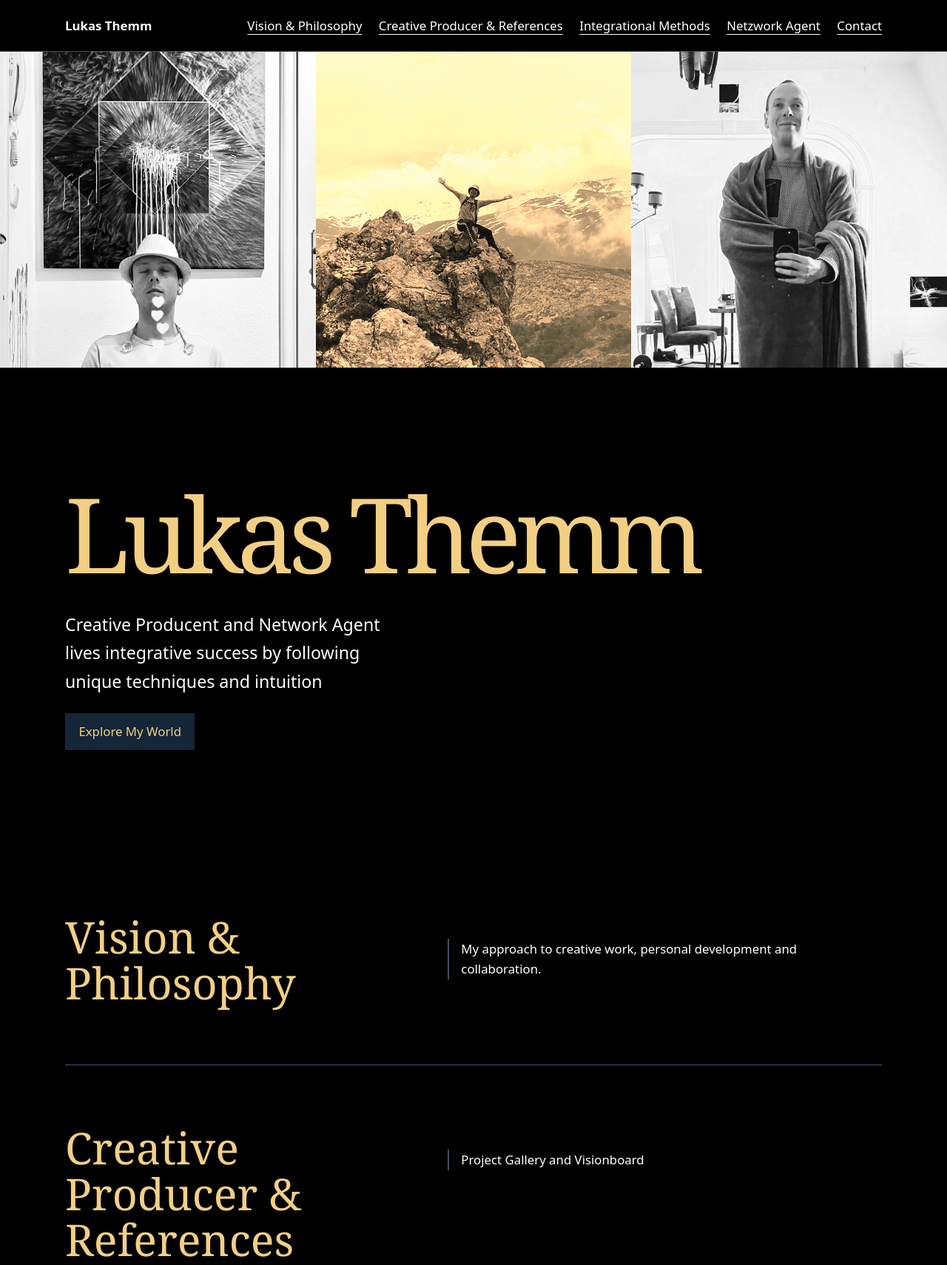
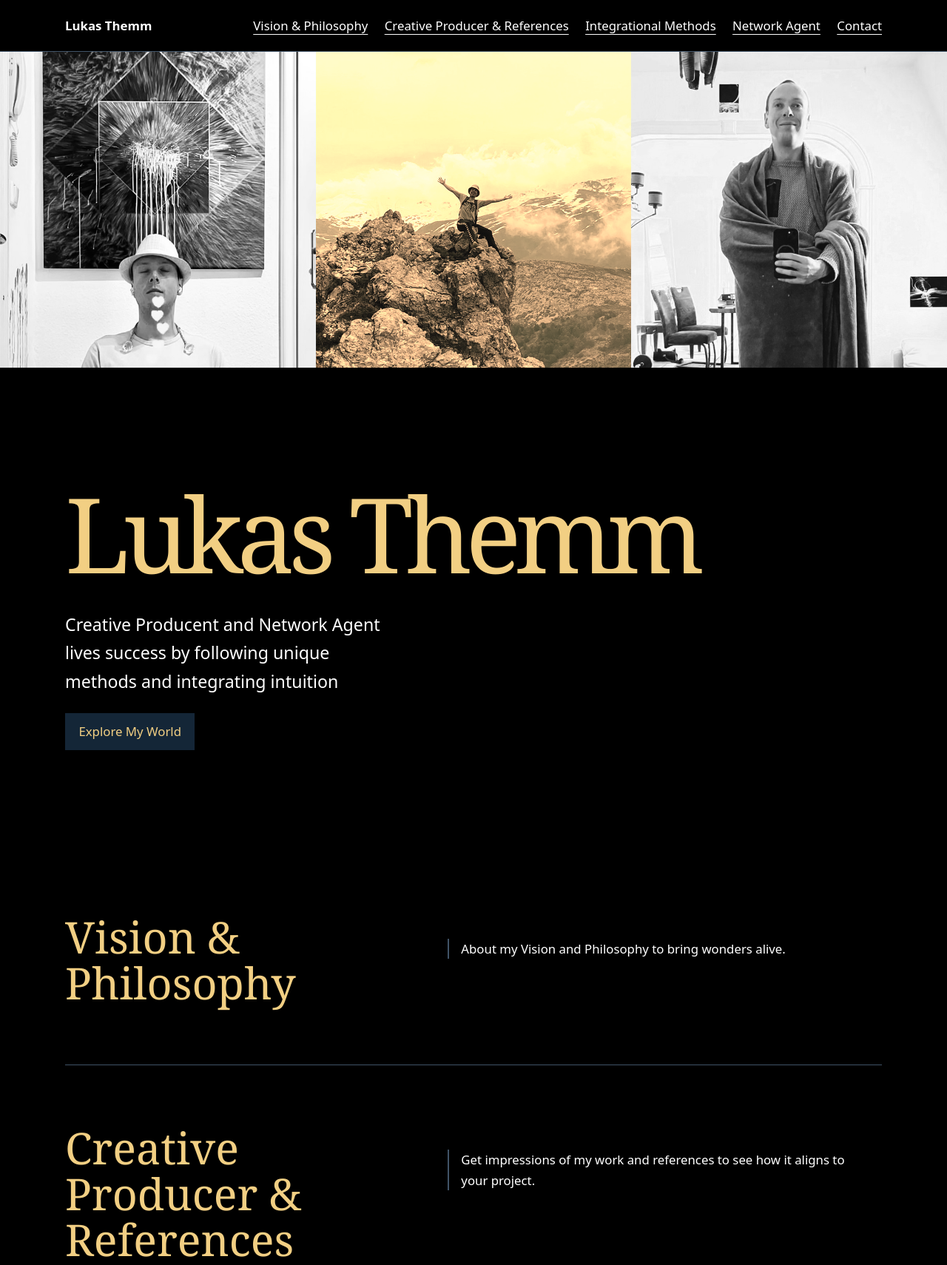
Before and after one commit to LukasThemm/lukas-themm-website, a plain HTML site: page index.html in a window 1280 px wide. Shown: the top 1710 px of the page at 74% size. Drawn offline with Linux system fonts and the light colour scheme.

Commit message:
Update index.html

```diff
--- a/index.html
+++ b/index.html
@@ -17,19 +17,19 @@ section{padding-block:clamp(2.6rem,7vw,5rem);border-bottom:1px solid var(--line)
 form,label{display:grid;gap:.5rem}form{gap:1rem}input,textarea,button{font:inherit;padding:.5rem}footer a{margin-right:1rem}
 @media(max-width:36rem){.banner{grid-template-columns:1fr}}
 input,textarea,button{background:#101820;color:var(--ink);border:1px solid var(--line)}button:disabled{opacity:.65}</style><style>html body{color:#fff}body header a,body footer a{color:#fff}body h1,body h2,body h3,body .button,body .button:hover{color:#f2cf83}body input,body textarea{color:#fff}body button{color:#f2cf83}</style>
-<header id="top"><div class="wrap"><a class="brand" href="#top">Lukas Themm</a><nav aria-label="Main navigation"><a href="vision.html">Vision &amp; Philosophy</a><a href="work.html">Creative Producer &amp; References</a><a href="methods.html">Integrational Methods</a><a href="network.html">Netzwork Agent</a><a href="contact.html">Contact</a></nav></div></header>
+<header id="top"><div class="wrap"><a class="brand" href="#top">Lukas Themm</a><nav aria-label="Main navigation"><a href="vision.html">Vision &amp; Philosophy</a><a href="work.html">Creative Producer &amp; References</a><a href="methods.html">Integrational Methods</a><a href="network.html">Network Agent</a><a href="contact.html">Contact</a></nav></div></header>
 <main>
 <figure class="banner" aria-label="Three photographs">
 <span role="img" aria-label="Black-and-white portrait in front of a geometric artwork"></span>
 <span role="img" aria-label="A hiker with outstretched arms on a rocky mountain ledge"></span>
 <span role="img" aria-label="A black-and-white mirror portrait"></span>
 </figure>
-<div class="hero"><div class="wrap"><h1>Lukas Themm</h1><p>Creative Producent and Network Agent lives integrative success by following unique techniques and intuition</p><a class="button" href="work.html">Explore My World</a></div></div>
+<div class="hero"><div class="wrap"><h1>Lukas Themm</h1><p>Creative Producent and Network Agent lives success by following unique methods and integrating intuition</p><a class="button" href="work.html">Explore My World</a></div></div>
 <div class="wrap">
-<section id="vision"><h2>Vision &amp; Philosophy</h2><p class="note">My approach to creative work, personal development and collaboration.</p></section>
-<section id="work"><h2>Creative Producer &amp; References</h2><p class="note">Project Gallery and Visionboard</p></section>
-<section id="learning"><h2>Integrational Methods</h2><p class="note">Unique combination of energy techniques and its integration for successful project realization </p></section>
-<section id="connect"><h2>Netzwork Agent</h2><p class="note">Agency work by connecting visionaries, decision makers and creatives</p></section>
+<section id="vision"><h2>Vision &amp; Philosophy</h2><p class="note">About my Vision and Philosophy to bring wonders alive.</p></section>
+<section id="work"><h2>Creative Producer &amp; References</h2><p class="note">Get impressions of my work and references to see how it aligns to your project.</p></section>
+<section id="learning"><h2>Integrational Methods</h2><p class="note">Unique combination of energy techniques and its integration for successful project realization.</p></section>
+<section id="connect"><h2>Netzwork Agent</h2><p class="note">Agency work by connecting visionaries, decision makers and creatives.</p></section>
 </div>
 <div class="wrap"><section id="contact"><h2>Contact</h2><div>
 <p>Form preview. Message delivery will be available when a form service is connected.</p>
```
